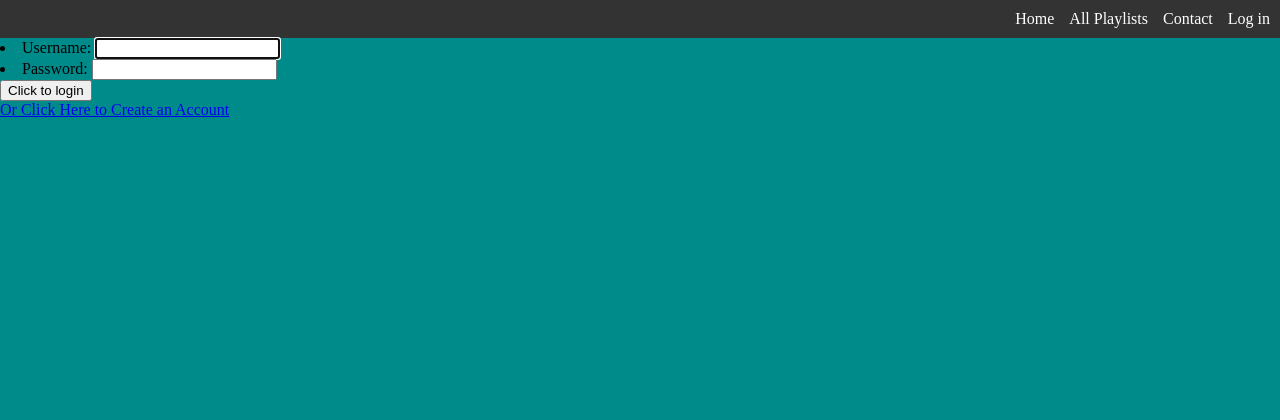
After one commit to caiuscooke/musicalbingo, a Django app: page /accounts/login in a window 1280 px wide. The commit adds this page. Shown: the top 420 px of the page. Run offline with Django 4.2, Linux system fonts and the light colour scheme.

Commit message:
login system

```diff
--- a/playlistselector/static/playlistselector/app.js
+++ b/playlistselector/static/playlistselector/app.js
@@ -12,3 +12,24 @@ function handleDelete(playlistId, homepageUrl, csrf_token) {
     }
   });
 }
+
+function dropdownMenu() {
+  console.log("dropdownMenu function began executing");
+
+  const trigger = document.getElementById("dropdown-trigger");
+  const menu = document.getElementById("dropdown-menu");
+
+  trigger.addEventListener("click", function (event) {
+    event.preventDefault();
+    menu.classList.toggle("hidden");
+  });
+
+  // Close the dropdown when clicking outside of it
+  document.addEventListener("click", function (event) {
+    if (!menu.contains(event.target) && !trigger.contains(event.target)) {
+      menu.classList.add("hidden");
+    }
+  });
+}
+
+document.addEventListener("DOMContentLoaded", dropdownMenu);
--- a/playlistselector/static/playlistselector/styles.css
+++ b/playlistselector/static/playlistselector/styles.css
@@ -38,6 +38,26 @@ footer {
   color: white;
   padding: 10px;
   text-align: center;
+}
+#dropdown-menu {
+  position: absolute;
+  background-color: darkslategray;
+  border: 1px solid #ccc;
+}
+
+#dropdown-menu ul {
+  list-style: none;
+  padding: 0;
+  margin: 0;
+}
+
+#dropdown-menu li a {
+  color: #333;
+  padding: 10px;
+}
+
+.hidden {
+  display: none;
 }
 
 /* Card Generator cardgenerator.html styles */
--- a/playlistselector/templates/playlistselector/base.html
+++ b/playlistselector/templates/playlistselector/base.html
@@ -15,9 +15,17 @@
           <li><a href="{% url 'playlist' %}">All Playlists</a></li>
           <li><a href="#">Contact</a></li>
           {% if user.is_authenticated %}
-          <li><a href="#">Welcome {{ user.username }}</a></li>
+          <li>
+            <a href="#" id="dropdown-trigger">Welcome {{ user.username }}</a>
+            <div id="dropdown-menu" class="hidden">
+              <ul>
+                <li><a href="#">My Account</a></li>
+                <li><a href="{% url 'logout' %}">Logout</a></li>
+              </ul>
+            </div>
+          </li>
           {% else %}
-          <li><a href="#">Log in</a></li>
+          <li><a href="{% url 'login' %}">Log in</a></li>
           {% endif %}
         </ul>
       </nav>
@@ -26,5 +34,6 @@
     <footer>
       <p>Caius Cooke</p>
     </footer>
+    <script src="{% static 'playlistselector/app.js' %}"></script>
   </body>
 </html>
--- a/playlistselector/templates/playlistselector/cardgenerator.html
+++ b/playlistselector/templates/playlistselector/cardgenerator.html
@@ -1,5 +1,6 @@
 {% extends 'playlistselector/base.html' %}
 <!-- prettier-ignore -->
+{% load static %}
 {% block content %}
 {% if track_names %}
 <div class="generator">
--- a/playlistselector/templates/playlistselector/home.html
+++ b/playlistselector/templates/playlistselector/home.html
@@ -31,6 +31,7 @@
       <input type="url" name="playlist_url" id="id_playlist_url" />
       <button type="submit">Submit</button>
     </div>
+  </form>
   {% if status %}
   <p>{{ status }}</p>
   <!-- prettier-ignore -->
@@ -55,6 +56,5 @@
   >
   <!-- prettier-ignore -->
   {% endif %}
-  </form>
 </div>
 {% endblock %}
--- /dev/null
+++ b/playlistselector/templates/playlistselector/login.html
@@ -0,0 +1,14 @@
+{% extends 'playlistselector/base.html' %}
+<!-- prettier-ignore -->
+{% block content %}
+<form method="post" action="{% url 'login' %}">
+  {% csrf_token %}
+  <div>
+    {{ form.as_ul }}
+    <button type="submit">Click to login</button>
+  </div>
+</form>
+<div>
+  <a href="{% url 'create' %}">Or Click Here to Create an Account</a>
+</div>
+{% endblock content %}
--- a/playlistselector/urls.py
+++ b/playlistselector/urls.py
@@ -15,4 +15,8 @@ urlpatterns = [
     path("playlist/<int:id>/get-full-info/",
          views.PlaylistResponseViewSet.as_view(), name='get_info'),
     path("playlist/<int:id>/", views.PlaylistDelete.as_view()),
+    path("accounts/create", views.create_user, name='create'),
+    path("accounts/created", views.account_created, name='account_created'),
+    path("accounts/logout", views.logout_view, name='logout'),
+    path("accounts/login", views.login_view, name='login')
 ]
--- a/playlistselector/views.py
+++ b/playlistselector/views.py
@@ -2,12 +2,13 @@ import json
 from datetime import datetime, timedelta
 
 import requests
-from django.contrib.auth.models import User
+from django.contrib import messages
+from django.contrib.auth import authenticate, login, logout
+from django.contrib.auth.forms import UserCreationForm, AuthenticationForm
 from django.http.response import JsonResponse
 from django.shortcuts import redirect, render
 from django.views import View
 from rest_framework import status
-
 
 from musicalbingo.settings import CLIENT_ID, CLIENT_SECRET
 
@@ -17,7 +18,6 @@ from .serializers import *
 
 
 def home(request):
-    form = PlaylistForm(request.POST)
     status = request.session.pop('status', None)
     embed_url = request.session.pop('embed_url', None)
     id = request.session.pop('id', None)
@@ -27,9 +27,52 @@ def home(request):
         'embed_url': embed_url,
         'track_names': track_names,
         'id': id,
-        'forms': form
     }
     return render(request, 'playlistselector/home.html', context)
+
+
+def login_view(request):
+    if request.method == 'POST':
+        form = AuthenticationForm(request, data=request.POST)
+        if form.is_valid():
+            user = form.get_user()
+            login(request, user=user)
+            return redirect('home')
+    else:
+        form = AuthenticationForm()
+
+    context = {'form': form}
+    return render(request, 'playlistselector/login.html', context)
+
+
+def create_user(request):
+    if request.method == 'POST':
+        form = UserCreationForm(request.POST)
+        if form.is_valid():
+            user = form.save()
+            messages.success(request, 'Account created successfully.')
+            user = authenticate(
+                request, username=user.username, password=request.POST['password1'])
+            if user is not None:
+                login(request, user)
+                return redirect('account_created')
+    else:
+        form = UserCreationForm()
+
+    context_data = {
+        'form': form
+    }
+    return render(request, 'playlistselector/createaccount.html', context=context_data)
+
+
+def account_created(request):
+    context = {'messages': messages.get_messages(request)}
+    return render(request, 'playlistselector/accountcreated.html', context=context, status=status.HTTP_201_CREATED)
+
+
+def logout_view(request):
+    logout(request)
+    return redirect('home')
 
 
 class PlaylistCreate(View):
```
Also changed, not shown: playlistselector/templates/playlistselector/accountcreated.html (added, +13 -0 lines), playlistselector/templates/playlistselector/createaccount.html (added, +12 -0 lines). Lines whose indentation alone changed are shown as unchanged.
